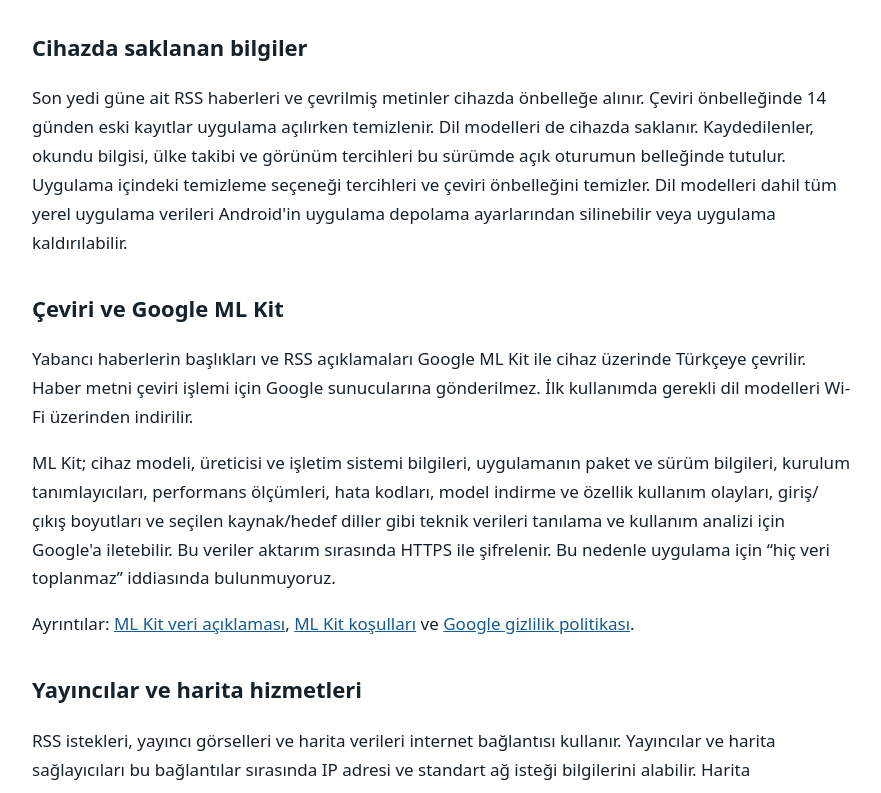
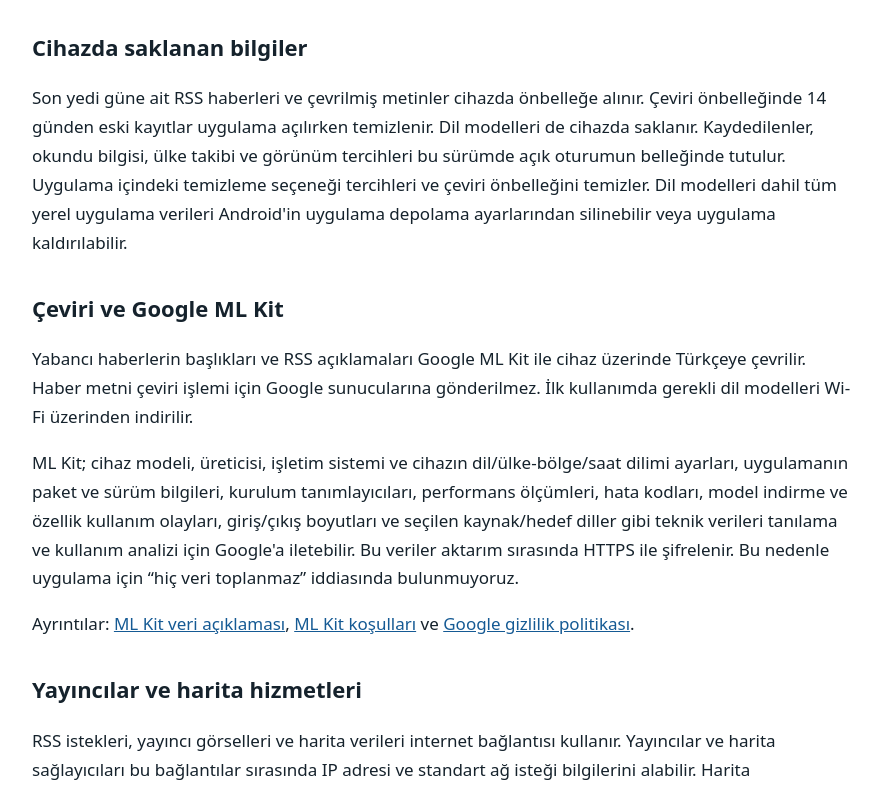
Before and after one commit to erkuterkan87/atlas-haber-gizlilik, a plain HTML site: page index.html in a window 1280 px wide. Shown: the part 393-1186 px from the top of the page, without its empty margins (198-1079 px from the left). Drawn offline with Linux system fonts and the light colour scheme.

Commit message:
SDK cihaz bölge ve dil ayarlarını gizlilik açıklamasında belirt

```diff
--- a/index.html
+++ b/index.html
@@ -3,7 +3,7 @@
 <p>Geliştirici: <strong>Erkut Erkan</strong><br>İletişim: <a href="mailto:erkuterkan87@gmail.com">erkuterkan87@gmail.com</a></p>
 <h2>Uygulamanın çalışma şekli</h2><p>Atlas Haber, yayıncıların herkese açık RSS akışlarındaki başlıkları, kısa açıklamaları ve bağlantıları gösterir. Android uygulaması haberleri doğrudan yayıncılardan alır. Haber toplamak veya çevirmek için Atlas Haber'e ait bir sunucuya bağlanmaz. Üyelik, ödeme veya reklam SDK'sı bulunmaz.</p>
 <h2>Cihazda saklanan bilgiler</h2><p>Son yedi güne ait RSS haberleri ve çevrilmiş metinler cihazda önbelleğe alınır. Çeviri önbelleğinde 14 günden eski kayıtlar uygulama açılırken temizlenir. Dil modelleri de cihazda saklanır. Kaydedilenler, okundu bilgisi, ülke takibi ve görünüm tercihleri bu sürümde açık oturumun belleğinde tutulur. Uygulama içindeki temizleme seçeneği tercihleri ve çeviri önbelleğini temizler. Dil modelleri dahil tüm yerel uygulama verileri Android'in uygulama depolama ayarlarından silinebilir veya uygulama kaldırılabilir.</p>
-<h2>Çeviri ve Google ML Kit</h2><p>Yabancı haberlerin başlıkları ve RSS açıklamaları Google ML Kit ile cihaz üzerinde Türkçeye çevrilir. Haber metni çeviri işlemi için Google sunucularına gönderilmez. İlk kullanımda gerekli dil modelleri Wi-Fi üzerinden indirilir.</p><p>ML Kit; cihaz modeli, üreticisi ve işletim sistemi bilgileri, uygulamanın paket ve sürüm bilgileri, kurulum tanımlayıcıları, performans ölçümleri, hata kodları, model indirme ve özellik kullanım olayları, giriş/çıkış boyutları ve seçilen kaynak/hedef diller gibi teknik verileri tanılama ve kullanım analizi için Google'a iletebilir. Bu veriler aktarım sırasında HTTPS ile şifrelenir. Bu nedenle uygulama için “hiç veri toplanmaz” iddiasında bulunmuyoruz.</p><p>Ayrıntılar: <a href="https://developers.google.com/ml-kit/android-data-disclosure">ML Kit veri açıklaması</a>, <a href="https://developers.google.com/ml-kit/terms">ML Kit koşulları</a> ve <a href="https://policies.google.com/privacy">Google gizlilik politikası</a>.</p>
+<h2>Çeviri ve Google ML Kit</h2><p>Yabancı haberlerin başlıkları ve RSS açıklamaları Google ML Kit ile cihaz üzerinde Türkçeye çevrilir. Haber metni çeviri işlemi için Google sunucularına gönderilmez. İlk kullanımda gerekli dil modelleri Wi-Fi üzerinden indirilir.</p><p>ML Kit; cihaz modeli, üreticisi, işletim sistemi ve cihazın dil/ülke-bölge/saat dilimi ayarları, uygulamanın paket ve sürüm bilgileri, kurulum tanımlayıcıları, performans ölçümleri, hata kodları, model indirme ve özellik kullanım olayları, giriş/çıkış boyutları ve seçilen kaynak/hedef diller gibi teknik verileri tanılama ve kullanım analizi için Google'a iletebilir. Bu veriler aktarım sırasında HTTPS ile şifrelenir. Bu nedenle uygulama için “hiç veri toplanmaz” iddiasında bulunmuyoruz.</p><p>Ayrıntılar: <a href="https://developers.google.com/ml-kit/android-data-disclosure">ML Kit veri açıklaması</a>, <a href="https://developers.google.com/ml-kit/terms">ML Kit koşulları</a> ve <a href="https://policies.google.com/privacy">Google gizlilik politikası</a>.</p>
 <h2>Yayıncılar ve harita hizmetleri</h2><p>RSS istekleri, yayıncı görselleri ve harita verileri internet bağlantısı kullanır. Yayıncılar ve harita sağlayıcıları bu bağlantılar sırasında IP adresi ve standart ağ isteği bilgilerini alabilir. Harita OpenFreeMap/OpenStreetMap kaynaklarını kullanır. Düşük veri modu yayıncı görsellerini kapatır. “Kaynağında oku” seçeneği yayıncının sitesini harici tarayıcıda açar; bu sitedeki işlemler ilgili yayıncının gizlilik politikasına tabidir.</p>
 <h2>İzinler ve konum</h2><p>Haber almak, dil modeli indirmek, harita ve görselleri yüklemek için internet erişimi kullanılır. Cihazın GPS konumu, rehber, mikrofon, kamera veya fotoğraf arşivi istenmez. Haberlerin haritadaki ülkesi RSS metnindeki ülke/şehir adlarından tahmin edilir; kullanıcı konumuna dayanmaz.</p>
 <h2>Hesap ve veri talepleri</h2><p>Atlas Haber hesabı oluşturulmaz. Geliştirici, uygulamaya özel bir sunucuda kullanıcı profili veya haber okuma geçmişi tutmaz. Yerel veriler Android ayarlarından silinebilir. Gizlilikle ilgili sorular için erkuterkan87@gmail.com adresine yazabilirsiniz. Google ve yayıncıların işlediği veriler için ilgili sağlayıcının gizlilik ve veri talep yöntemleri geçerlidir.</p>
```
